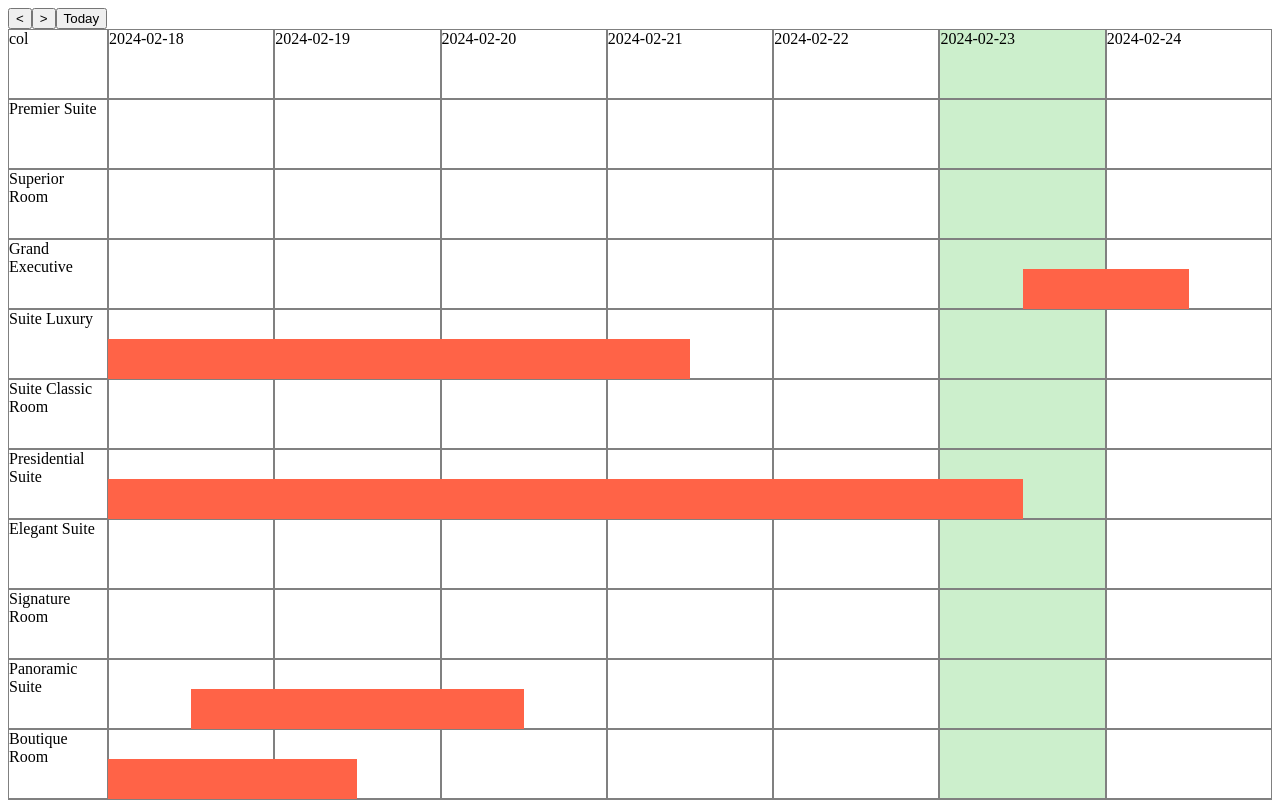
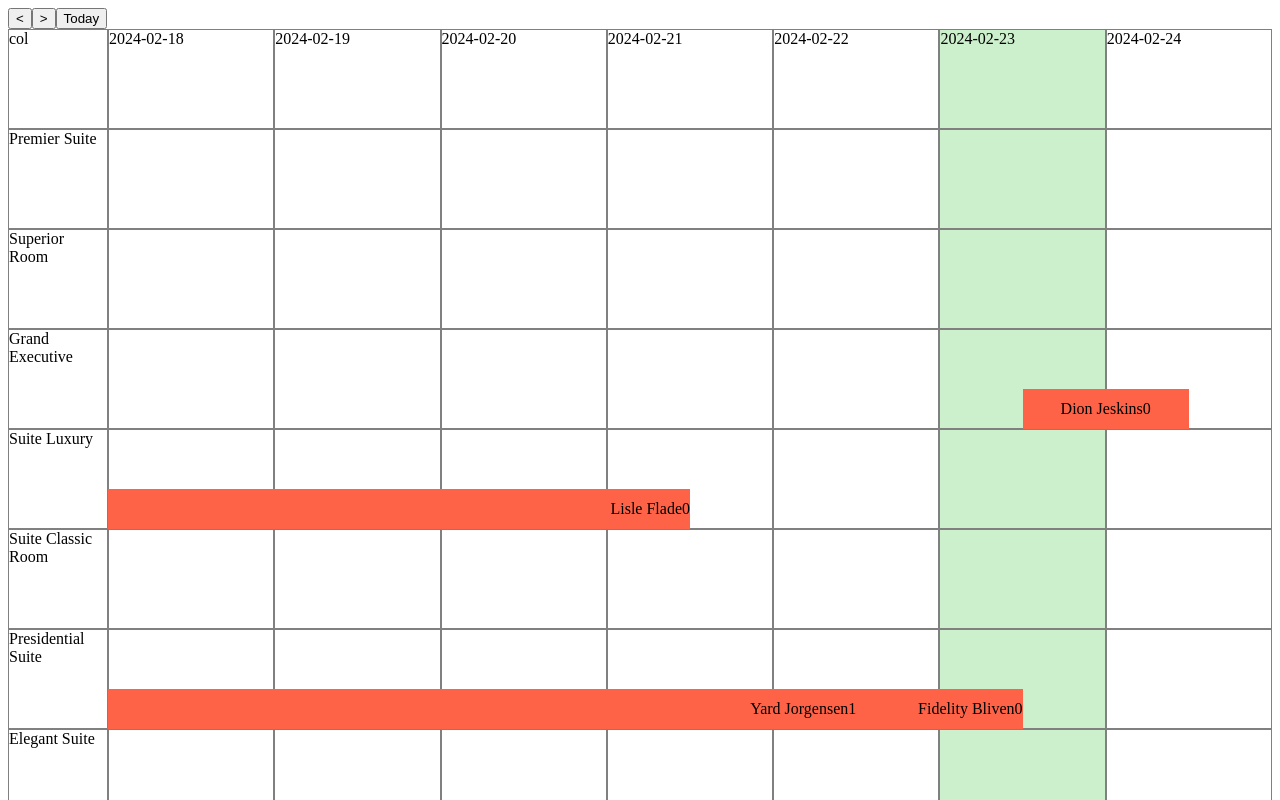
Before and after one commit to chertoha/test-vue-hotel-booking-calendar, a Vue app: page / in a window 1280 px wide. Both pictures are taken after a click on the button "Today". Shown: the top 800 px of the page. Built offline with nearby package versions, Linux system fonts and the light colour scheme.

Commit message:
Update RoomTable.vue

```diff
--- a/src/components/RoomTable.vue
+++ b/src/components/RoomTable.vue
@@ -30,7 +30,10 @@
         <div
           v-for="(booking, index) in getBookingsByRoom(room)"
           :key="index"
-          class="book"
+          :class="[
+            'book',
+            { right: new Date(currentWeek) > new Date(booking.start) },
+          ]"
           :style="{
             width: `calc((100% / 7) * ${getDuration(booking.start, booking.end)})`,
             left: `calc(100% / 7 * ${getOffset(
@@ -38,7 +41,10 @@
             )} + (100% / 7) * ${checkInOutTime})`,
           }"
         >
-          <!-- {{ getDuration(booking.start, booking.end) }} -->
+          <span>
+            {{ booking.name }}
+          </span>
+          {{ index }}
         </div>
       </div>
     </div>
@@ -57,10 +63,6 @@ export default {
   name: "RoomTable",
 
   computed: {
-    today() {
-      return transformToISODate(new Date());
-    },
-
     checkInOutTime() {
       return CHECK_IN_OUT_TIME / 24;
     },
@@ -81,6 +83,10 @@ export default {
 
     currentWeek() {
       return this.$store.getters.getWeek;
+    },
+
+    today() {
+      return transformToISODate(new Date());
     },
   },
 
@@ -128,7 +134,7 @@ export default {
   grid-template-columns: 100px 1fr;
 
   width: 100%;
-  min-height: 70px;
+  min-height: 100px;
 }
 
 .grid {
@@ -157,5 +163,13 @@ export default {
   width: 300px;
   height: 40px;
   background-color: tomato;
+
+  display: flex;
+  align-items: center;
+  justify-content: center;
+
+  &.right {
+    justify-content: flex-end;
+  }
 }
 </style>
```
